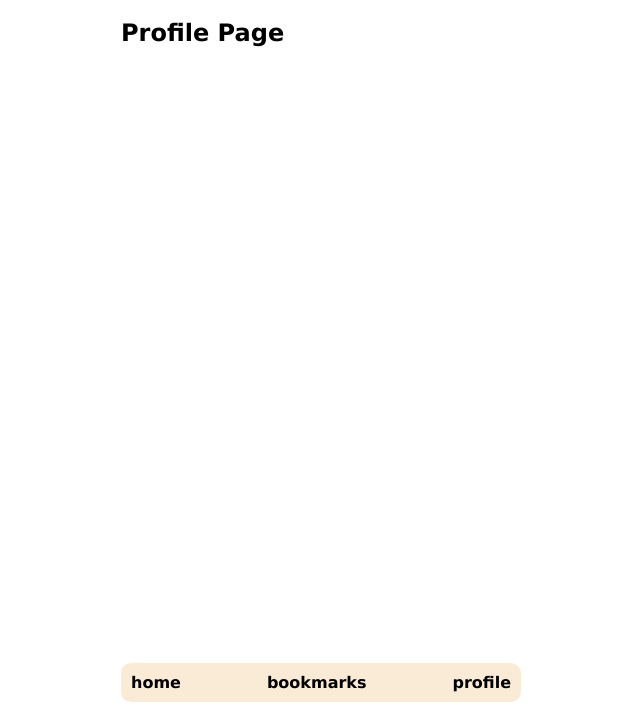
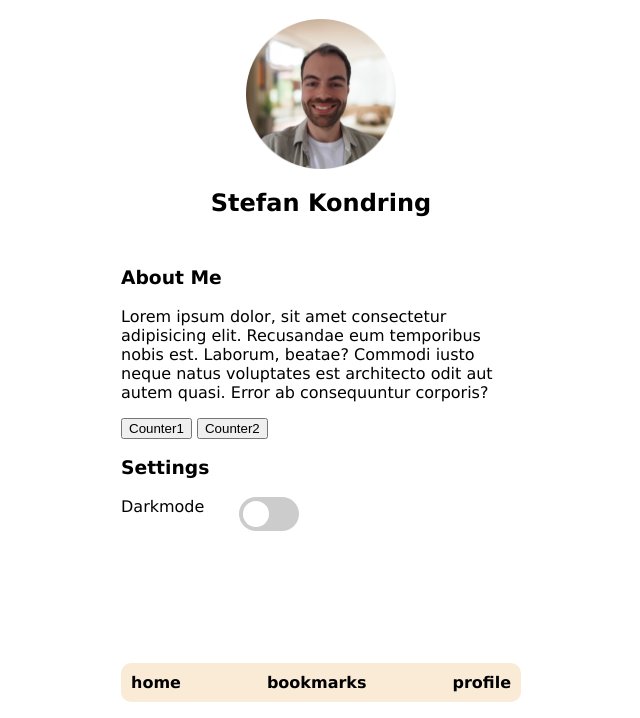
Before and after one commit to s-kond/quiz-app, a plain HTML site: page profile.html in a window 1280 px wide. Shown: the part 82-800 px from the top of the page, without its empty margins (319-959 px from the left). Drawn offline with Linux system fonts and the light colour scheme.

Commit message:
add profile page

```diff
--- a/css/style.css
+++ b/css/style.css
@@ -16,6 +16,7 @@ header {
     background-color: antiquewhite;
     position: sticky;
     border-radius: 10px;
+    z-index: 5;
 }
 
 h1 {
@@ -109,3 +110,82 @@ h1 {
     font-weight: bold;
     color: black;
 }
+
+img {
+    height: 150px;
+    width: 150px;
+}
+
+figure {
+    display: flex;
+    justify-content: center;
+}
+
+.profile-heading2 {
+    text-align: center;
+    margin-bottom: 50px;
+}
+
+/* The switch - the box around the slider */
+.switch {
+    position: relative;
+    display: inline-block;
+    width: 60px;
+    height: 34px;
+    margin-left: 30px;
+  }
+
+  /* Hide default HTML checkbox */
+  .switch input {
+    opacity: 0;
+    width: 0;
+    height: 0;
+  }
+
+  /* The slider */
+  .slider {
+    position: absolute;
+    cursor: pointer;
+    top: 0;
+    left: 0;
+    right: 0;
+    bottom: 0;
+    background-color: #ccc;
+    -webkit-transition: .4s;
+    transition: .4s;
+  }
+
+  .slider:before {
+    position: absolute;
+    content: "";
+    height: 26px;
+    width: 26px;
+    left: 4px;
+    bottom: 4px;
+    background-color: white;
+    -webkit-transition: .4s;
+    transition: .4s;
+  }
+
+  input:checked + .slider {
+    background-color: #000000;
+  }
+
+  input:focus + .slider {
+    box-shadow: 0 0 1px #000000;
+  }
+
+  input:checked + .slider:before {
+    -webkit-transform: translateX(26px);
+    -ms-transform: translateX(26px);
+    transform: translateX(26px);
+  }
+
+  /* Rounded sliders */
+.slider.round {
+    border-radius: 34px;
+  }
+
+  .slider.round:before {
+    border-radius: 50%;
+  }
--- a/profile.html
+++ b/profile.html
@@ -12,8 +12,23 @@
     <header>
         <h1>Quiz App</h1>
     </header>
-    <h2>Profile Page</h2>
-    <nav>
+   <figure><img src="./assets/images/profile-pic(10).png" alt="Profile Picture"></figure>
+   <h2 class="profile-heading2">Stefan Kondring</h2>
+   <h3>About Me</h3>
+   <p>Lorem ipsum dolor, sit amet consectetur adipisicing elit. Recusandae eum temporibus nobis est. Laborum, beatae? Commodi iusto neque natus voluptates est architecto odit aut autem quasi. Error ab consequuntur corporis?</p>
+   <div class="counter-group">
+        <button>Counter1</button>
+        <button>Counter2</button>
+   </div>
+   <h3>Settings</h3>
+  <!-- Rounded switch -->
+  <label for="darkmode">Darkmode</label>
+  <label class="switch">
+    <input id="darkmode" name="darkmode" type="checkbox">
+    <span class="slider round"></span>
+  </label>
+
+   <nav>
         <ul class="nav-list">
             <li><a href="./index.html">home</a></li>
             <li><a href="./bookmarks.html">bookmarks</a></li>
```
Also changed, not shown: assets/images/profile-pic(10).png (added), 3 other files.
